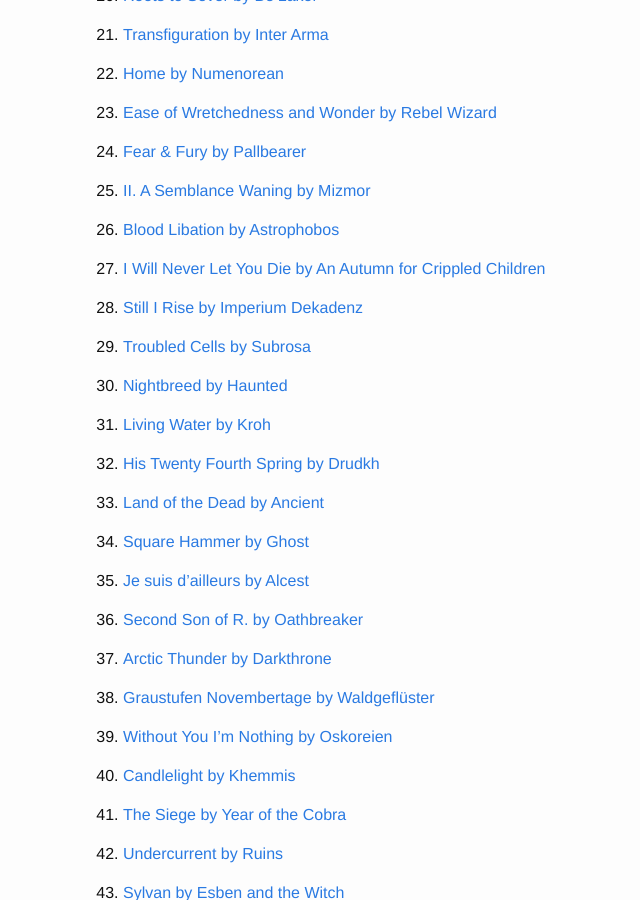
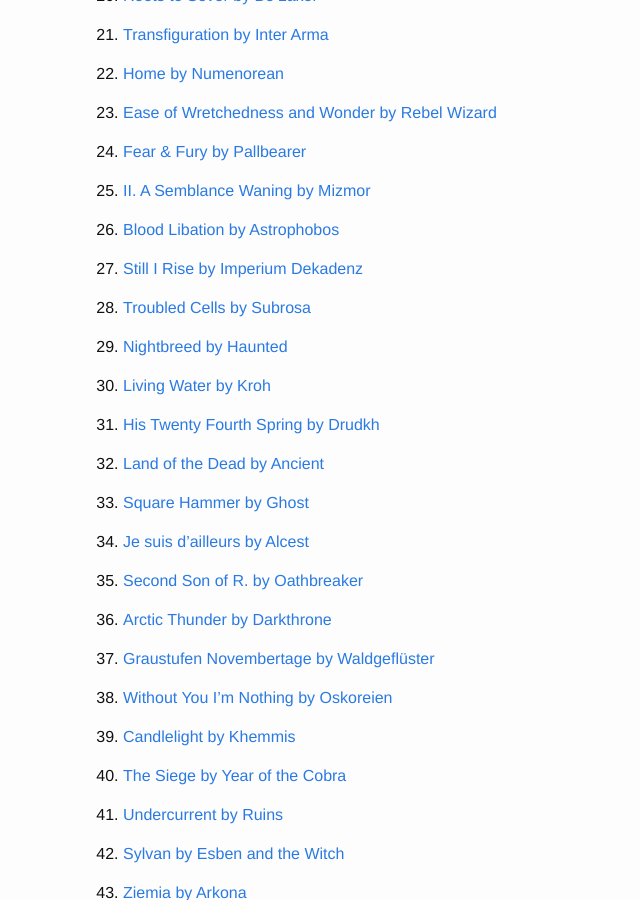
Before and after one commit to danmorrison/danmorrison.github.io, a Jekyll site: the page built from _posts/2017-08-03-metal-2016.md, in a window 1280 px wide and 900 px high, scrolled down 1035 px. Shown: the whole window, without its empty margins (177-817 px from the left). Built offline with Jekyll 4.4.1, drawn with Linux system fonts in a browser that asks for light colours.

Commit message:
Remove I Will Never Let You Die

```diff
--- a/_posts/2017-08-03-metal-2016.md
+++ b/_posts/2017-08-03-metal-2016.md
@@ -36,7 +36,6 @@
 1. <!-- 2016-08-10 --> [Fear & Fury by Pallbearer](https://music.apple.com/album/id1140631834?i=1140631840)
 1. <!-- 2016-08-12 --> [II. A Semblance Waning by Mizmor](https://music.apple.com/album/id1145015785?i=1145015848)
 1. <!-- 2016-08-26 --> [Blood Libation by Astrophobos](https://music.apple.com/album/id1118831952?i=1118832077)
-1. <!-- 2016-08-26 --> [I Will Never Let You Die by An Autumn for Crippled Children](https://music.apple.com/album/id1176671679?i=1176671972)
 1. <!-- 2016-08-26 --> [Still I Rise by Imperium Dekadenz](https://music.apple.com/album/id1123069908?i=1123070107)
 1. <!-- 2016-08-26 --> [Troubled Cells by Subrosa](https://music.apple.com/album/id1131403165?i=1131403228)
 1. <!-- 2016-08-31 --> [Nightbreed by Haunted](https://music.apple.com/album/id1148779834?i=1148779941)
```
